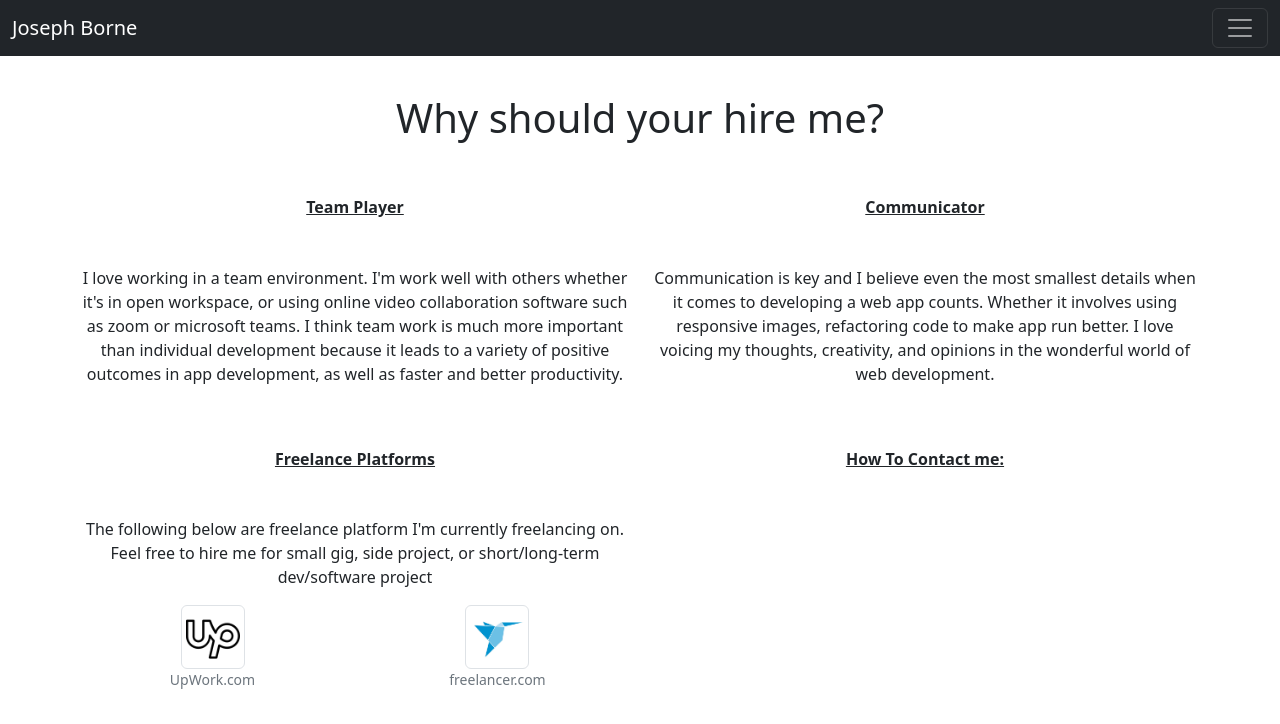
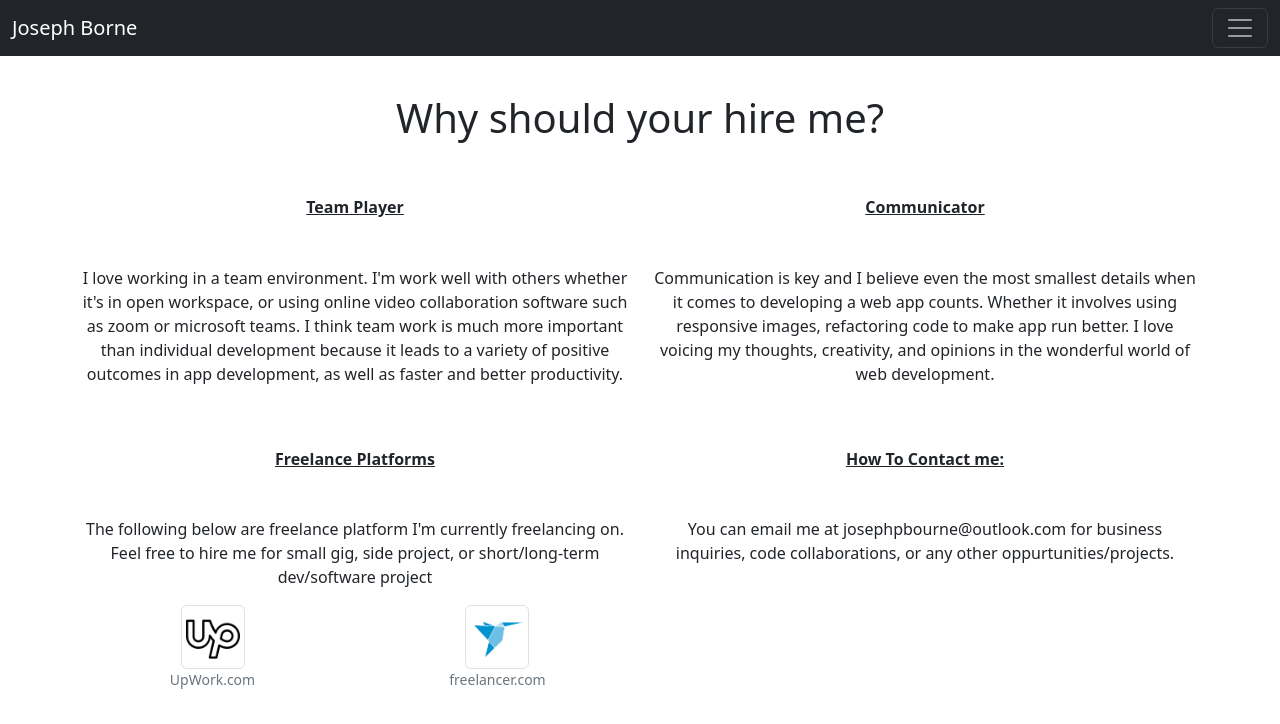
Before and after one commit to jbthecoder5/josephpborne-portfolio, an Angular app: page /contact in a window 1280 px wide. Shown: the top 724 px of the page. Built offline with nearby package versions, Linux system fonts and the light colour scheme.

Commit message:
small change to the contact component html file

```diff
--- a/src/app/contact/contact.component.html
+++ b/src/app/contact/contact.component.html
@@ -83,7 +83,10 @@
         <h6 class="fs-9 fw-bold text-decoration-underline mt-5 mb-5">
           How To Contact me:
         </h6>
-        <p></p>
+        <p>
+          You can email me at josephpbourne@outlook.com for business inquiries,
+          code collaborations, or any other oppurtunities/projects.
+        </p>
       </div>
     </div>
     <!-- -->
```
